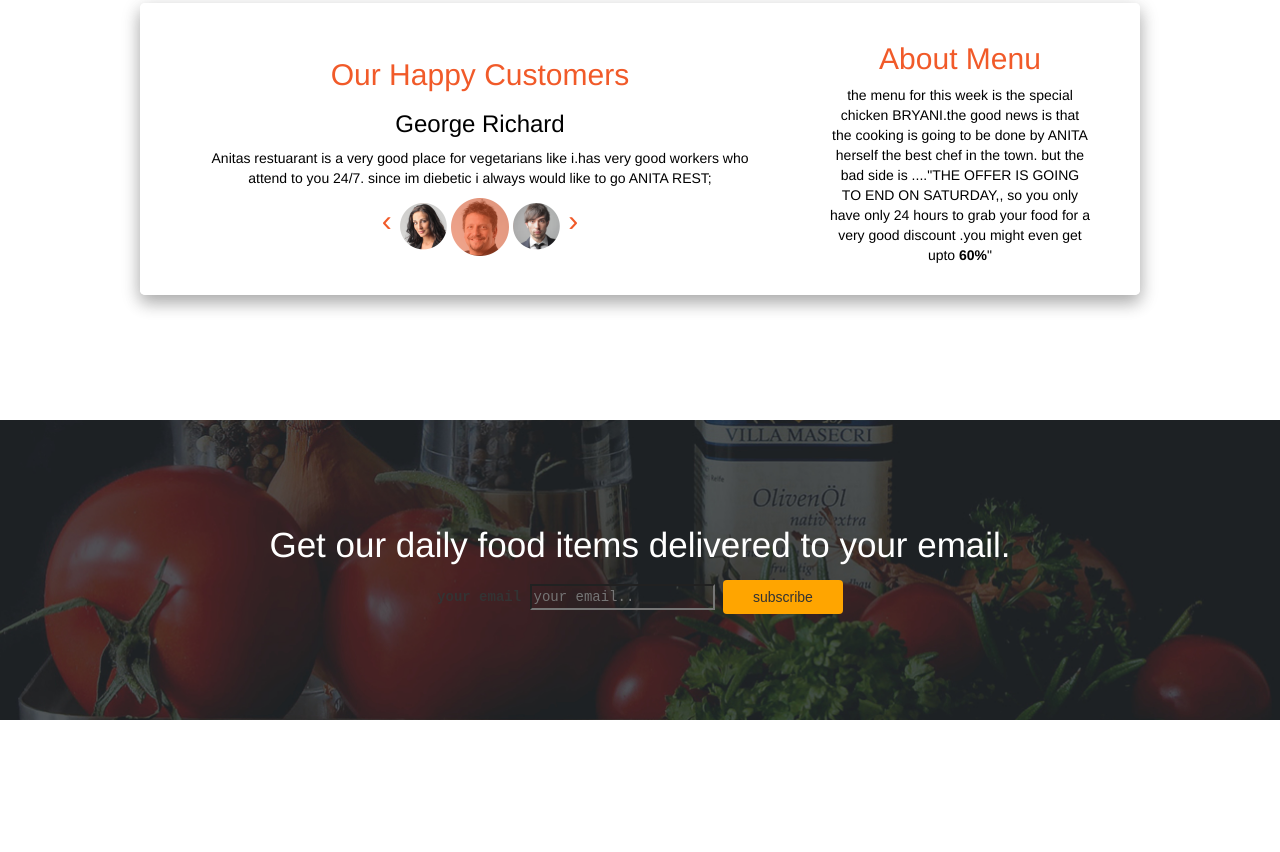
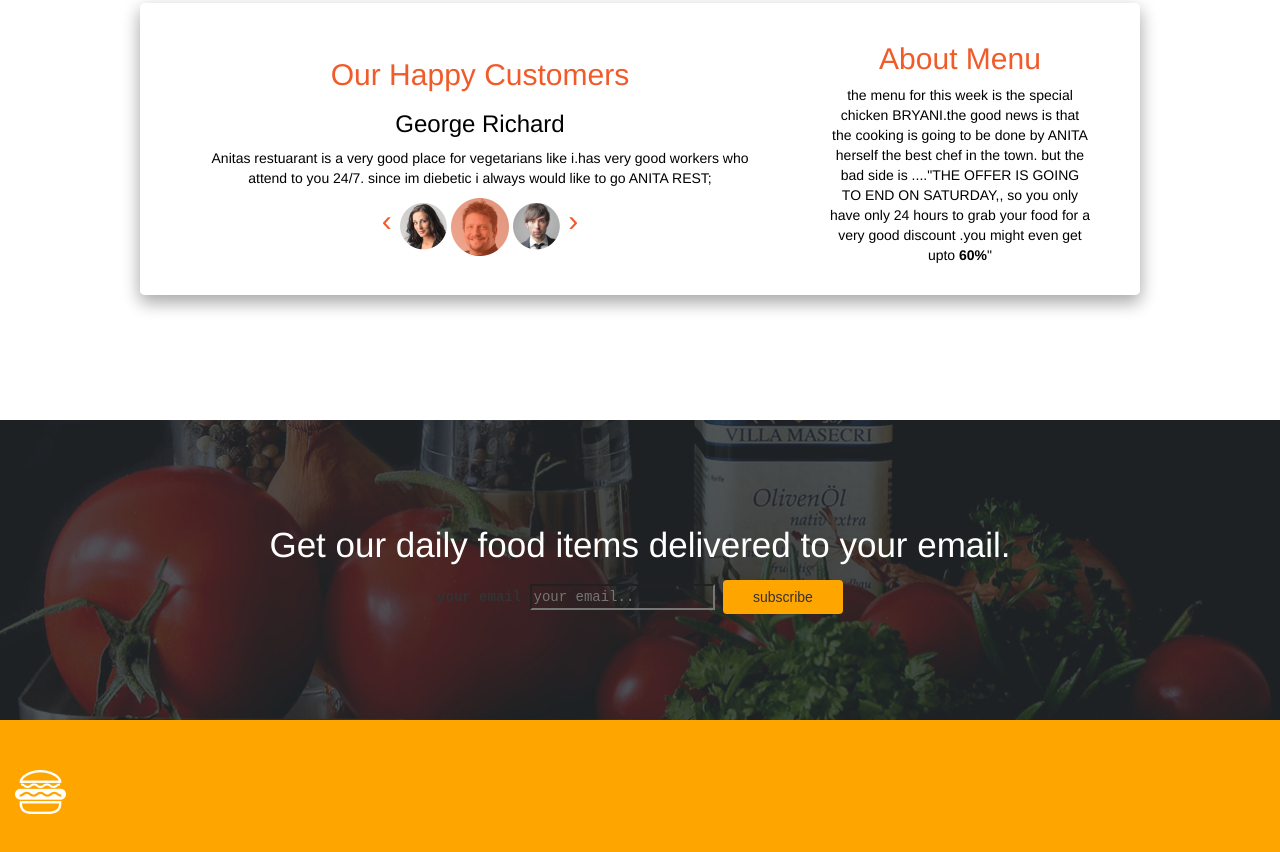
Before and after one commit to abdullahi05/Anita-restuarant-website, a plain HTML site: page index.html in a window 1280 px wide. Shown: the part 2321-3173 px from the top of the page. Before the commit the page ends 3042 px from the top, so only its background shows below. Drawn offline with nearby package versions, Linux system fonts and the light colour scheme.

Commit message:
added style to logo

```diff
--- a/css/styles.css
+++ b/css/styles.css
@@ -239,3 +239,8 @@ background-color: #ffffff;
   background-color: transparent;
   color: white;
 }
+.color{
+  background-color: orange;
+  height: 250px;
+  width: 100%;
+}
--- a/index.html
+++ b/index.html
@@ -217,6 +217,7 @@
 
     <div class="col-md-12 color">
       <div class="col-md12 overlay">
+        <img class="logo" src="image/logo_white.png" alt="logo">
 
       </div>
     </div>
```
Also changed, not shown: image/facebook.png (added), image/logo_white.png (added), image/pinterest.png (added), image/twitter.png (added), images/drink1.jpg (added), images/drink2.jpg (added), images/fastFood1.jpg (added).
